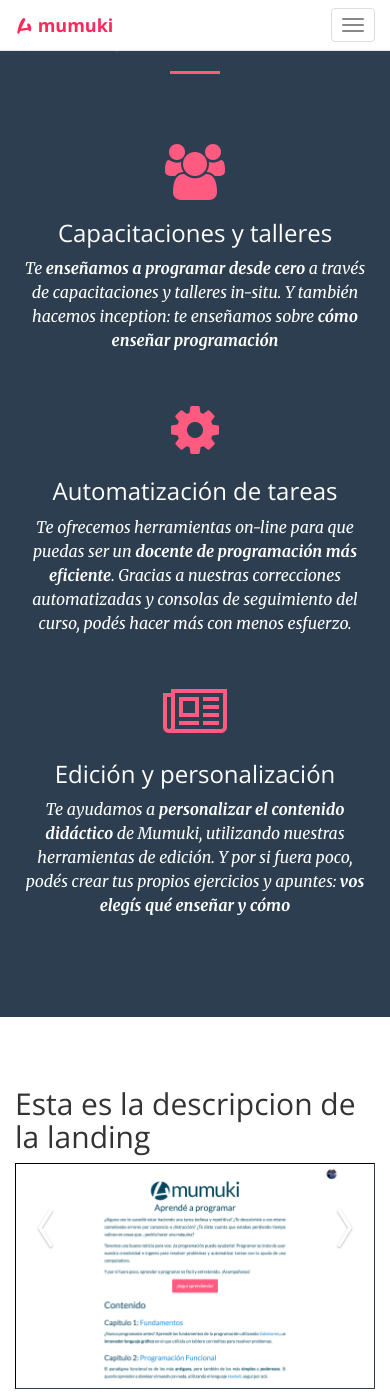
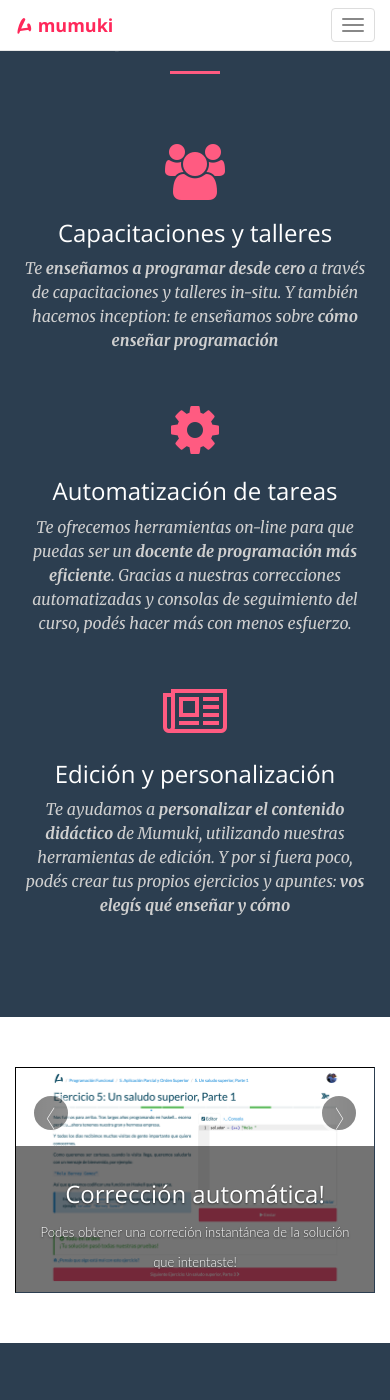
Before and after one commit to mumuki/mumuki.github.io, a Jekyll site: the page built from index.html, in a window 390 px wide and 1400 px high, scrolled down 1494 px. Built offline with Jekyll 4.4.1, drawn with Linux system fonts in a browser that asks for light colours; the list of posts is cut into pages by our own code.

Commit message:
Improve carousel

```diff
--- a/_includes/nav.html
+++ b/_includes/nav.html
@@ -18,10 +18,10 @@
         <div class="collapse navbar-collapse" id="bs-example-navbar-collapse-1">
             <ul class="nav navbar-nav navbar-right">
                 <li>
-                    <a class="page-scroll" href="#photos">Fotos</a>
+                    <a class="page-scroll" href="#services">Qué hacemos</a>
                 </li>
                 <li>
-                    <a class="page-scroll" href="#services">Qué hacemos</a>
+                    <a class="page-scroll" href="#photos">Fotos</a>
                 </li>
                 <li>
                     <a class="page-scroll" href="#pillars">Cómo lo hacemos</a>
--- a/_includes/photos.html
+++ b/_includes/photos.html
@@ -1,38 +1,29 @@
 <aside id="photos" class="bg-light" >
   <div class="container">
     <div class="row">
-      <div class="col-md-6 col-xs-12">
-        <div id="carousel-text" class="carousel slide carousel-fade">
-          <div class="carousel-inner">
-            <div data-slide-no="0" class="item carousel-item active">
-              <h1>Esta es la descripcion de la landing</h1>
-            </div>
-            <div data-slide-no="1" class="item carousel-item">
-              <h1>Esta es la descripcion de la success</h1>
-            </div>
-            <div data-slide-no="2" class="item carousel-item">
-              <h1>Esta es la descripcion de la error</h1>
-            </div>
-            <div data-slide-no="3" class="item carousel-item">
-              <h1>Esta es la descripcion de la finish</h1>
-            </div>
-          </div>
-        </div>
-      </div>
-      <div class="col-md-6 col-xs-12">
+      <div class="col-md-12 col-xs-12">
         <div id="carousel-images" class="carousel slide carousel-fade">
           <div class="carousel-inner">
             <div data-slide-no="0" class="item carousel-item active">
-              <img src="img/landing.png" alt="">
+              <img src="img/success.png" alt="">
+              <div class="carousel-caption">
+                <h3>Corrección automática!</h3>
+                <p>Podes obtener una correción instantánea de la solución que intentaste!</p>
+              </div>
             </div>
             <div data-slide-no="1" class="item carousel-item">
-              <img src="img/success.png" alt="">
+              <img src="img/error.png" alt="">
+              <div class="carousel-caption">
+                <h3>Corrección automática!</h3>
+                <p>Podes obtener una correción instantánea de la solución que intentaste!</p>
+              </div>
             </div>
             <div data-slide-no="2" class="item carousel-item">
-              <img src="img/error.png" alt="">
-            </div>
-            <div data-slide-no="3" class="item carousel-item">
               <img src="img/finish.png" alt="">
+              <div class="carousel-caption">
+                <h3>Corrección automática!</h3>
+                <p>Podes obtener una correción instantánea de la solución que intentaste!</p>
+              </div>
             </div>
           </div>
           <a class="carousel-control left" href="#carousel-images" data-slide="prev">‹</a>
--- a/_includes/services.html
+++ b/_includes/services.html
@@ -13,21 +13,21 @@
                 <div class="service-box">
                     <i class="fa fa-4x fa-group wow bounceIn text-primary"></i>
                     <h3>Capacitaciones y talleres</h3>
-                    <p >Te <strong>enseñamos a programar desde cero</strong> a través de capacitaciones y talleres <em>in-situ</em>. Y también hacemos <em>inception</em>: te enseñamos sobre <strong>cómo enseñar programación</strong></p>
+                    <p class="text-muted">Te <strong>enseñamos a programar desde cero</strong> a través de capacitaciones y talleres <em>in-situ</em>. Y también hacemos <em>inception</em>: te enseñamos sobre <strong>cómo enseñar programación</strong></p>
                 </div>
             </div>
             <div class="col-lg-4 col-md-6 text-center">
                 <div class="service-box">
                     <i class="fa fa-4x fa-cog wow bounceIn text-primary" data-wow-delay=".1s"></i>
                     <h3>Automatización de tareas</h3>
-                    <p >Te ofrecemos herramientas on-line para que puedas ser un <strong>docente de programación más eficiente</strong>. Gracias a nuestras correcciones automatizadas y consolas de seguimiento del curso, podés hacer más con menos esfuerzo.</p>
+                    <p class="text-muted">Te ofrecemos herramientas on-line para que puedas ser un <strong>docente de programación más eficiente</strong>. Gracias a nuestras correcciones automatizadas y consolas de seguimiento del curso, podés hacer más con menos esfuerzo.</p>
                 </div>
             </div>
             <div class="col-lg-4 col-md-6 text-center">
                 <div class="service-box">
                     <i class="fa fa-4x fa-newspaper-o wow bounceIn text-primary" data-wow-delay=".2s"></i>
                     <h3>Edición y personalización</h3>
-                    <p >Te ayudamos a <strong>personalizar el contenido didáctico</strong> de Mumuki, utilizando nuestras herramientas de edición. Y por si fuera poco, podés crear tus propios ejercicios y apuntes: <strong>vos elegís qué enseñar y cómo</strong></p>
+                    <p class="text-muted">Te ayudamos a <strong>personalizar el contenido didáctico</strong> de Mumuki, utilizando nuestras herramientas de edición. Y por si fuera poco, podés crear tus propios ejercicios y apuntes: <strong>vos elegís qué enseñar y cómo</strong></p>
                 </div>
             </div>
         </div>
--- a/_sass/_base.scss
+++ b/_sass/_base.scss
@@ -368,96 +368,3 @@
     height: 60px;
     margin-top: 10px;
 }
-
-#carousel-images {
-    border-style: inset;
-    border-width: 1px;
-    border-color: $theme-dark;
-}
-.carousel>.carousel-inner>.item>.circleElement {
-    background-color: #000;
-    border-radius: 50%;
-    position: absolute;
-    top: 11%;
-    left: 39%;
-    width: 400px;
-    height: 400px;
-    opacity: .5;
-}
-.carousel-indicators {
-    top: 35px;
-    background: #404549;
-    padding: 30px;
-    border-radius: 10px;
-}
-.carousel-indicators li { cursor: pointer }
-.carousel-control {
-    width: 60px;
-    height: 0;
-    margin-top: -20px;
-    font-size: 100px;
-    background: none;
-    border: none;
-    font-family: "Lato","Helvetica Neue",Helvetica,Arial,sans-serif;
-    font-weight: 300;
-}
-.carousel-indicators li {
-    background-color: #999;
-    background-color: rgba(255,255,255,0.3);
-}
-.carousel-caption {
-    padding: 35px;
-    text-align: center;
-}
-.carousel-caption h4 {
-    font-family: "lato";
-    font-weight: 100;
-    font-size: 61px;
-}
-.carousel-caption p {
-    font-family: "lato";
-    margin-top: 39px;
-    font-size: 22px;
-    margin-bottom: -8px;
-    font-weight: 300;
-    line-height: 30px;
-}
-.carousel-fade .carousel-inner .item {
-    opacity: 0;
-    -webkit-transition-property: opacity;
-    -moz-transition-property: opacity;
-    -o-transition-property: opacity;
-    transition-property: opacity;
-}
-.carousel-fade .carousel-inner .active { opacity: 1 }
-.carousel-fade .carousel-inner .active.left,
-.carousel-fade .carousel-inner .active.right {
-    left: 0;
-    opacity: 0;
-    z-index: 1;
-}
-.carousel-fade .carousel-inner .next.left,
-.carousel-fade .carousel-inner .prev.right { opacity: 1 }
-.carousel-fade .carousel-control { z-index: 2 }
-@media only screen and (max-width:767px) {
-    h1 { font-size: 30px !important }
-    .carousel-caption {
-        padding: 15px;
-        text-align: center;
-    }
-    .carousel-caption h4 { font-size: 30px }
-    .carousel-caption p {
-        margin-top: 10px;
-        font-size: 10px;
-        margin-bottom: -10px;
-    }
-    body { padding: 0 !important }
-    .carousel { margin-bottom: 0 }
-    .hero-unit { padding-bottom: 60px }
-    .hero-unit p { font-size: 16px }
-}
-.carousel-container {
-    width: 80% !important;
-    padding-left: 10%;
-    margin-top: 35px;
-}
--- /dev/null
+++ b/_sass/_carousel.scss
@@ -0,0 +1,140 @@
+#carousel-images {
+    border-style: inset;
+    border-width: 1px;
+    border-color: $theme-dark;
+}
+.carousel>.carousel-inner>.item>.circleElement {
+    background-color: #000;
+    border-radius: 50%;
+    position: absolute;
+    top: 11%;
+    left: 39%;
+    width: 400px;
+    height: 400px;
+    opacity: .5;
+}
+.carousel-indicators {
+    top: 35px;
+    background: #404549;
+    padding: 30px;
+    border-radius: 10px;
+}
+.carousel-indicators li { cursor: pointer }
+.carousel-control {
+    width: 60px;
+    height: 0;
+    margin-top: -20px;
+    font-size: 100px;
+    background: none;
+    border: none;
+    font-family: "Lato","Helvetica Neue",Helvetica,Arial,sans-serif;
+    font-weight: 300;
+}
+.carousel-indicators li {
+    background-color: #999;
+    background-color: rgba(255,255,255,0.3);
+}
+.carousel-caption {
+    padding: 35px;
+    text-align: center;
+}
+.carousel-caption h4 {
+    font-family: "lato";
+    font-weight: 100;
+    font-size: 61px;
+}
+.carousel-caption p {
+    font-family: "lato";
+    margin-top: 39px;
+    font-size: 22px;
+    margin-bottom: -8px;
+    font-weight: 300;
+    line-height: 30px;
+}
+.carousel-fade .carousel-inner .item {
+    opacity: 0;
+    -webkit-transition-property: opacity;
+    -moz-transition-property: opacity;
+    -o-transition-property: opacity;
+    transition-property: opacity;
+}
+.carousel-fade .carousel-inner .active { opacity: 1 }
+.carousel-fade .carousel-inner .active.left,
+.carousel-fade .carousel-inner .active.right {
+    left: 0;
+    opacity: 0;
+    z-index: 1;
+}
+.carousel-fade .carousel-inner .next.left,
+.carousel-fade .carousel-inner .prev.right { opacity: 1 }
+.carousel-fade .carousel-control { z-index: 2 }
+@media only screen and (max-width:767px) {
+    h1 { font-size: 30px !important }
+    .carousel-caption {
+        padding: 15px;
+        text-align: center;
+    }
+    .carousel-caption h4 { font-size: 30px }
+    .carousel-caption p {
+        margin-top: 10px;
+        font-size: 10px;
+        margin-bottom: -10px;
+    }
+    body { padding: 0 !important }
+    .carousel { margin-bottom: 0 }
+    .hero-unit { padding-bottom: 60px }
+    .hero-unit p { font-size: 16px }
+}
+.carousel-container {
+    width: 80% !important;
+    padding-left: 10%;
+    margin-top: 35px;
+}
+
+.carousel-control {
+    position: absolute;
+    top: 40%;
+    left: 15px;
+    width: 40px;
+    height: 40px;
+    margin-top: -20px;
+    font-size: 60px;
+    font-weight: 100;
+    line-height: 30px;
+    color: #ffffff;
+    text-align: center;
+    background: #222222;
+    border: 3px solid #ffffff;
+    -webkit-border-radius: 23px;
+    -moz-border-radius: 23px;
+    border-radius: 23px;
+    opacity: 0.5;
+    filter: alpha(opacity=50);
+}
+.carousel-control.right {
+    right: 15px;
+    left: auto;
+}
+.carousel-caption {
+    position: absolute;
+    right: 0;
+    bottom: 0;
+    left: 0;
+    padding: 15px;
+    background: rgba(44, 62, 80, 0.7);
+}
+.carousel-caption p {
+    margin-bottom: 0;
+}
+
+@media screen and (max-width: 700px){
+     .carousel-caption p {
+        font-size: 13px;
+    }
+    .carousel-caption {
+    background: rgba(0, 0, 0, 0.55);
+    }
+    .carousel-control {
+        top: 20%;
+    }
+}
--- a/css/main.scss
+++ b/css/main.scss
@@ -41,5 +41,6 @@
 // Import partials from `sass_dir` (defaults to `_sass`)
 @import
         "mixins",
+        "carousel",
         "base"
 ;
```
